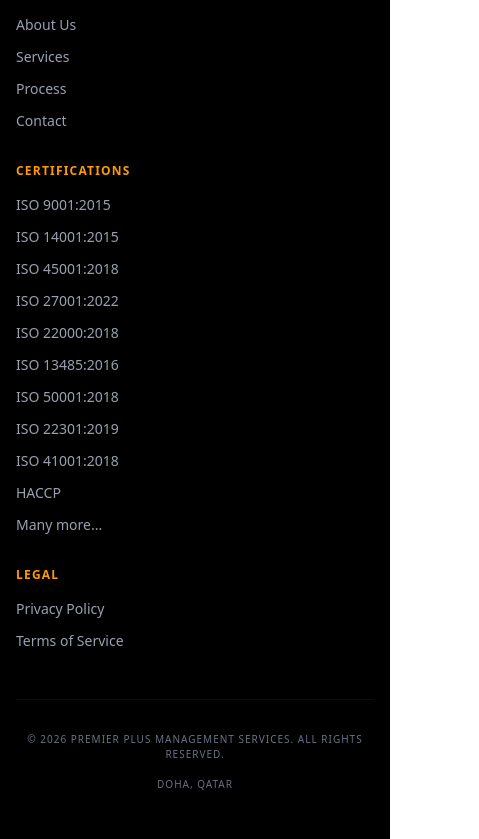
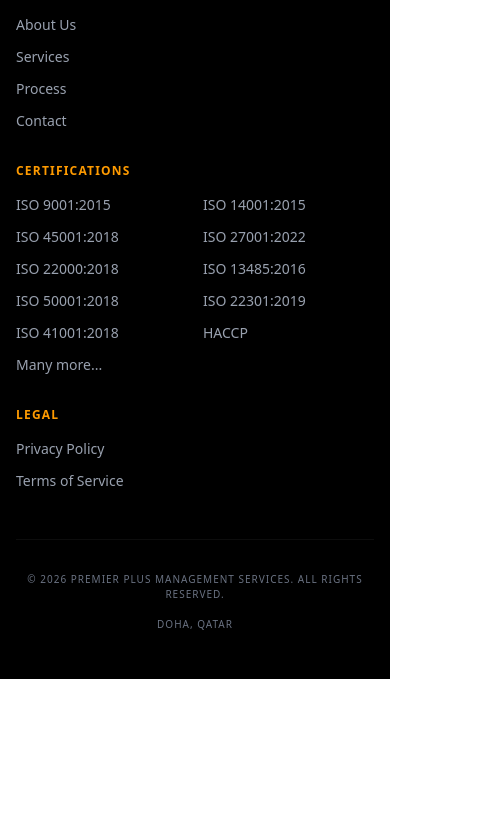
Before and after one commit to josemanakattu/ppm2, a React (Vite) app: page / in a window 390 px wide. Shown: the part 10834-11673 px from the top of the page, 479 px wide, since content can reach past the window. After the commit the page ends 11513 px from the top, so only its background shows below. Built offline with nearby package versions, Linux system fonts and the light colour scheme.

Commit message:
mobile res

```diff
--- a/src/components/Footer.tsx
+++ b/src/components/Footer.tsx
@@ -42,7 +42,7 @@
 
           <div>
             <h4 className="text-amber-500 font-bold uppercase tracking-widest text-xs mb-4">Certifications</h4>
-            <ul className="space-y-3 text-sm">
+            <ul className="grid grid-cols-2 md:grid-cols-1 gap-x-4 gap-y-3 text-sm">
               <li><a href="#services" className="hover:text-amber-500 transition-colors">ISO 9001:2015</a></li>
               <li><a href="#services" className="hover:text-amber-500 transition-colors">ISO 14001:2015</a></li>
               <li><a href="#services" className="hover:text-amber-500 transition-colors">ISO 45001:2018</a></li>
--- a/src/index.css
+++ b/src/index.css
@@ -1,5 +1,7 @@
 @import "tailwindcss";
 
-html {
+html, body {
   scroll-behavior: smooth;
+  overflow-x: hidden;
+  max-width: 100vw;
 }
```
